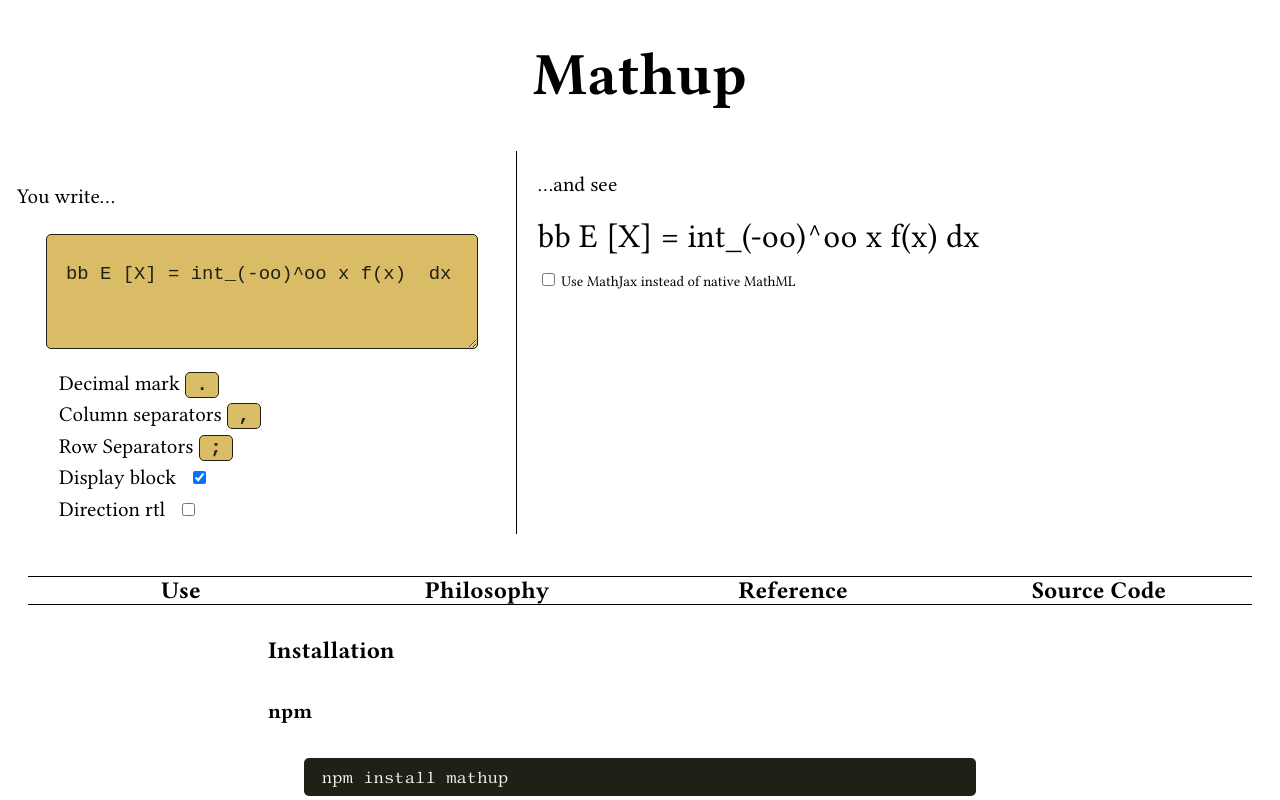
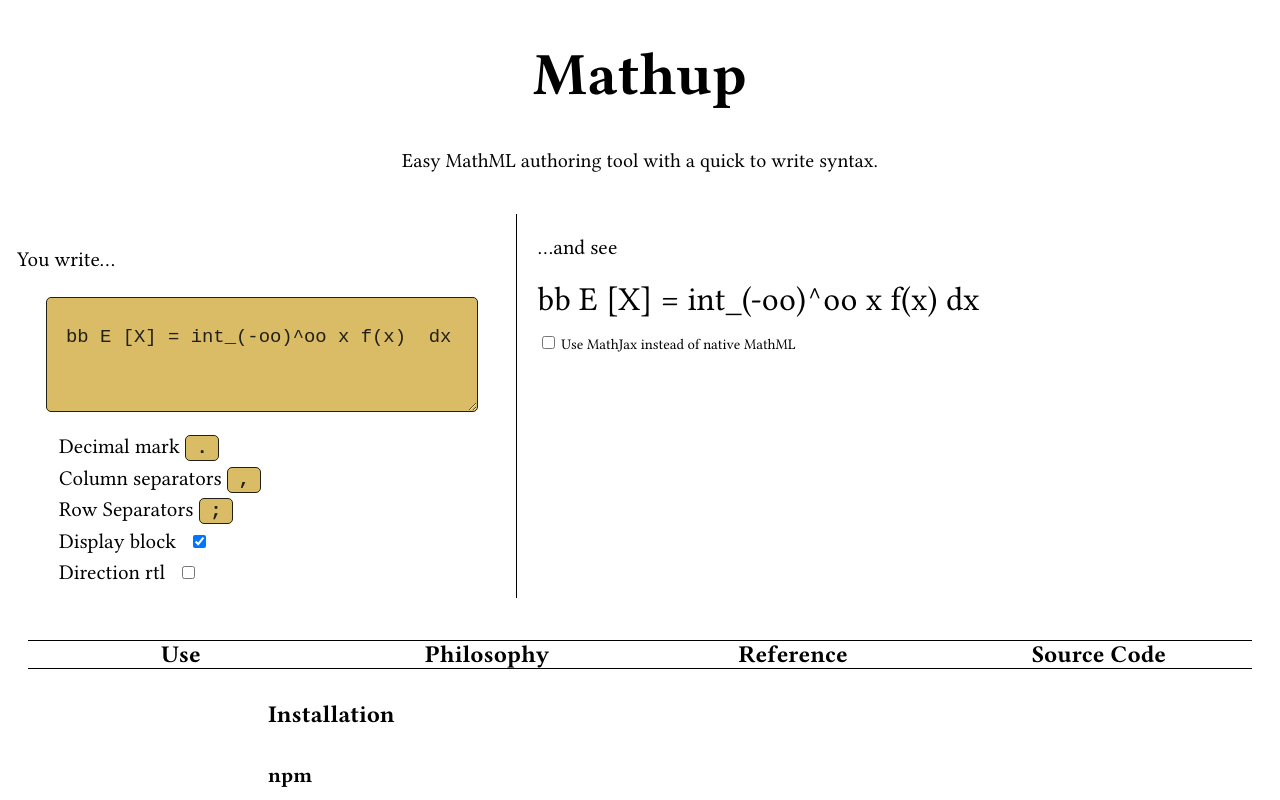
Before and after one commit to runarberg/mathup, a website: page docs/index.html in a window 1280 px wide. Shown: the top 800 px of the page. Drawn offline with Linux system fonts and the light colour scheme.

Commit message:
Add a tagline to the docs main heading

```diff
--- a/docs/index.html
+++ b/docs/index.html
@@ -17,7 +17,13 @@
   </head>
 
   <body>
-    <h1>Mathup</h1>
+    <header>
+      <h1>Mathup</h1>
+
+      <p class="tagline">
+        Easy MathML authoring tool with a quick to write syntax.
+      </p>
+    </header>
 
     <section id="try" class="try">
       <div class="input">
--- a/docs/main.css
+++ b/docs/main.css
@@ -118,8 +118,11 @@
   font-size: 1.05em;
 }
 
-body > h1 {
+body > header {
   text-align: center;
+}
+
+body > header h1 {
   font-size: 3em;
 }
 
```
